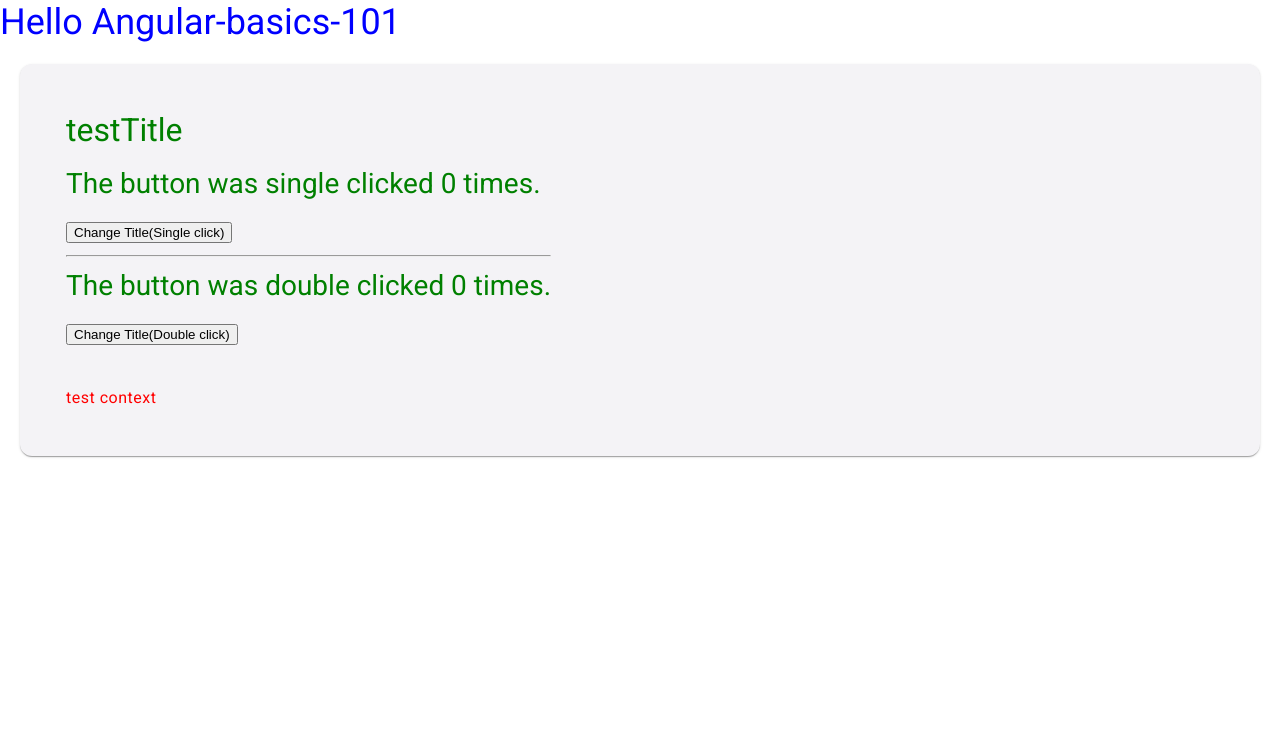
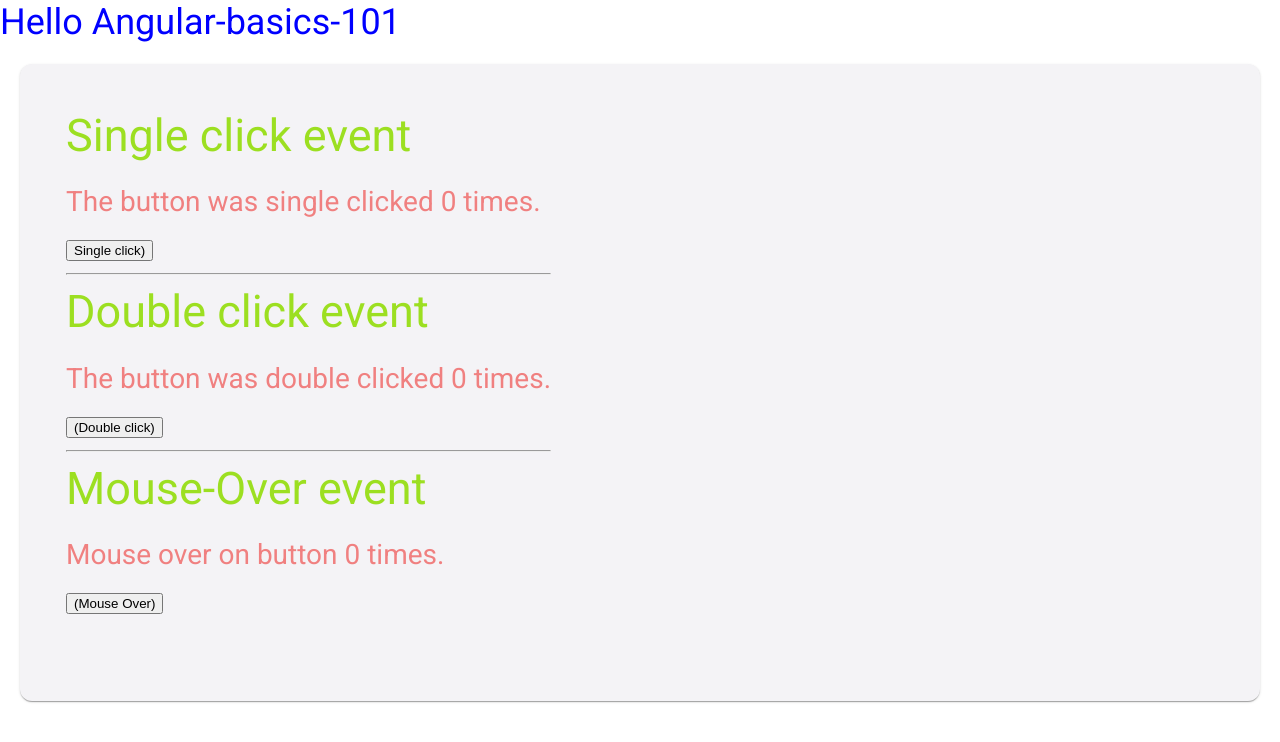
Before and after one commit to priyodas12/angular-basics-101, an Angular app: page / in a window 1280 px wide. Shown: the top 742 px of the page. Built offline with nearby package versions, Linux system fonts and the light colour scheme.

Commit message:
adding mouse event

```diff
--- a/src/app/users/users.component.css
+++ b/src/app/users/users.component.css
@@ -12,3 +12,11 @@
     margin: 20px;
     color :red;
 }
+
+h2{
+    color:rgb(156, 223, 33)
+}
+
+h5{
+    color: lightcoral
+}
--- a/src/app/users/users.component.html
+++ b/src/app/users/users.component.html
@@ -2,17 +2,28 @@
 <mat-card class="custom-card">
     <mat-card-header class="custom-card-header">
         <mat-card-title>
-            <h4>{{this.initialTitle}}</h4>
+            <h2>
+                Single click event
+            </h2>
             <h5>The button was single clicked {{this.singleClickedNumber}} times.</h5>
-            <button mat-flat-button (click)="numberChangeOnSingleClick()">Change Title(Single click)</button>
+            <button mat-flat-button (click)="numberChangeOnSingleClick()">Single click)</button>
             <hr>
+            <h2>
+                Double click event
+            </h2>
             <h5>The button was double clicked {{this.doubleClickedNumber}} times.</h5>
-            <button  mat-raised-button (dblclick)="numberChangeOnDoubleClick()">Change Title(Double click)</button>
+            <button  mat-raised-button (dblclick)="numberChangeOnDoubleClick()">(Double click)</button>
+            <hr>
+            <h2>
+                Mouse-Over event
+            </h2>
+            <!-- mouseover, mousedown, mouseout, mouseup ,mousemove-->
+            <h5>Mouse over on button {{this.mouseOverNumber}} times.</h5>
+            <button  mat-raised-button (mousemove)="onMouseOver($event)">(Mouse Over)</button>
+
         </mat-card-title>
     </mat-card-header>
     <mat-card-content class="custom-card-content">
-        <p>
-            test context
-        </p>
+
     </mat-card-content>
 </mat-card>
--- a/src/app/users/users.component.ts
+++ b/src/app/users/users.component.ts
@@ -12,6 +12,7 @@
   changedTitle: string = "changedTitle";
   singleClickedNumber: number = 0;
   doubleClickedNumber: number = 0;
+  mouseOverNumber: number = 0;
 
   numberChangeOnSingleClick() {
     this.singleClickedNumber += 1;
@@ -21,4 +22,8 @@
     this.initialTitle = this.changedTitle;
     this.doubleClickedNumber += 1;
   }
+
+  onMouseOver(event:MouseEvent) {
+    this.mouseOverNumber += 1;
+  }
 }
```
